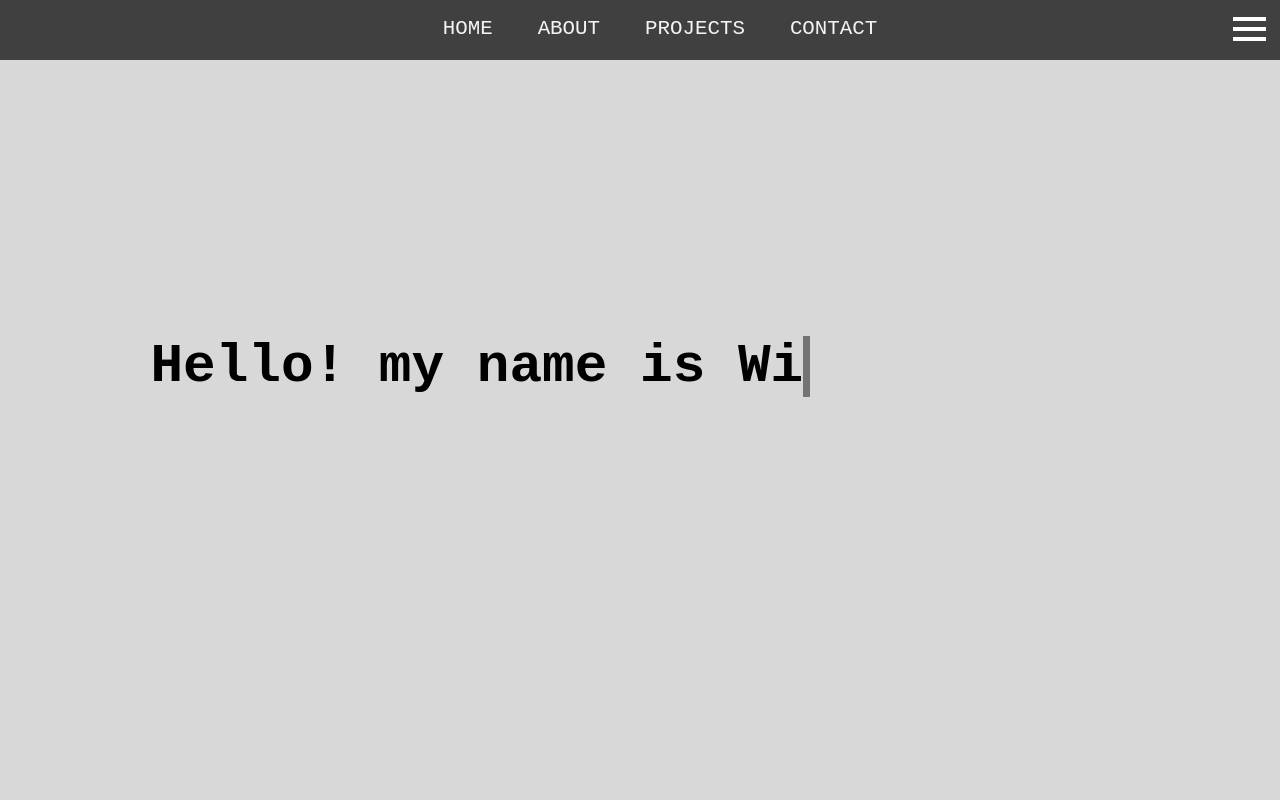
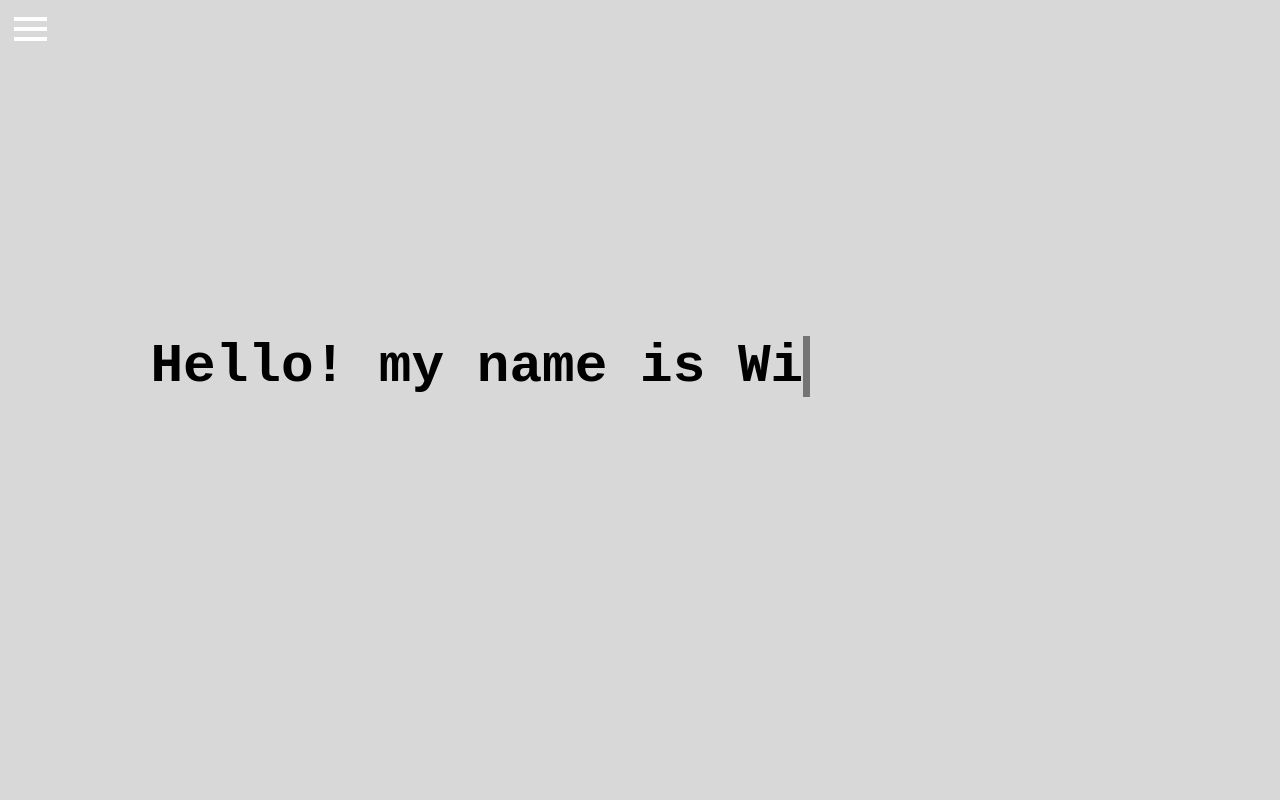
Before and after one commit to williamh01/williamh01.github.io, a plain HTML site: page index.html in a window 1280 px wide. Shown: the top 800 px of the page. Drawn offline with Linux system fonts and the light colour scheme; some packages are replaced by stand-ins of ours; a script that the page names is missing.

Commit message:
Update style.css

```diff
--- a/css/style.css
+++ b/css/style.css
@@ -19,28 +19,33 @@ body {
     position: fixed;
     top: 0;
     z-index: 1;
-    display: flex;
-    width: 100%;
-
 }
 
 .ulbox {
-    width: 100%;
+    height: auto;
+    width: auto;
+    opacity: 0;
+    transform: translateX(-1000px);
+    transition: all 1s;
 }
 
+.menubox.open .ulbox {
+    transform: translateX(0);
+    opacity: 1;
+}
 
 .navbar ul{
     display: flex;
     list-style: none;
-    margin-top: 0;
-    padding-top: 10px;
+    background-color: rgba(0, 0, 0, 0.7);
+    margin: 0;
     height: 50px;
-    background-color: rgba(0, 0, 0, 0.7);
+    width: 100%;
     justify-content: center;
 }
 
 .navbar ul li {
-    margin: 0 1rem;
+    margin: 0 auto;
     padding: 0.5em;
 }
 
@@ -50,10 +55,6 @@ body {
     text-transform: uppercase;
     font-size: 1.3rem;
     color: #f4f4f4;
-}
-
-.menubox.open .navbar::after {
-    background: transparent;
 }
 
 
@@ -170,16 +171,17 @@ section p {
     position: fixed;
     width: 45px;
     height: 40px;
-    right: 5px;
+    left: 5px;
     top: 7px;
     /*border: 3px solid black;*/
     transition: all .5s ease-in-out;
 }
 
+
 .menu {
-    position: fixed;
+    position: inherit;
     top: 27px;
-    right: 14px;
+    left: 14px;
     width: 33px;
     height: 4px;
     background-color: white;
@@ -192,9 +194,8 @@ section p {
 .menu::after {
     transition: all .5s ease-in-out;
     content: "";
-    position: fixed;
-    top: 27px;
-    right: 14px;
+    position: absolute;
+    right: .1px;
     width: 33px;
     height: 4px;
     background-color: white;
@@ -216,14 +217,14 @@ section p {
 .menubox.open .menu::before {
     transition: .5s ease-in-out;
     transform: rotate(45deg);
-    /*transform: rotate(45deg) translate(27px, -65px);*/
 }
 
 .menubox.open .menu::after {
     transition: .5s ease-in-out;
     transform: rotate(-45deg);
-    /*transform: rotate(-45deg) translate(65px, 27px);*/
 }
+
+
 
 
 #contact {
```
